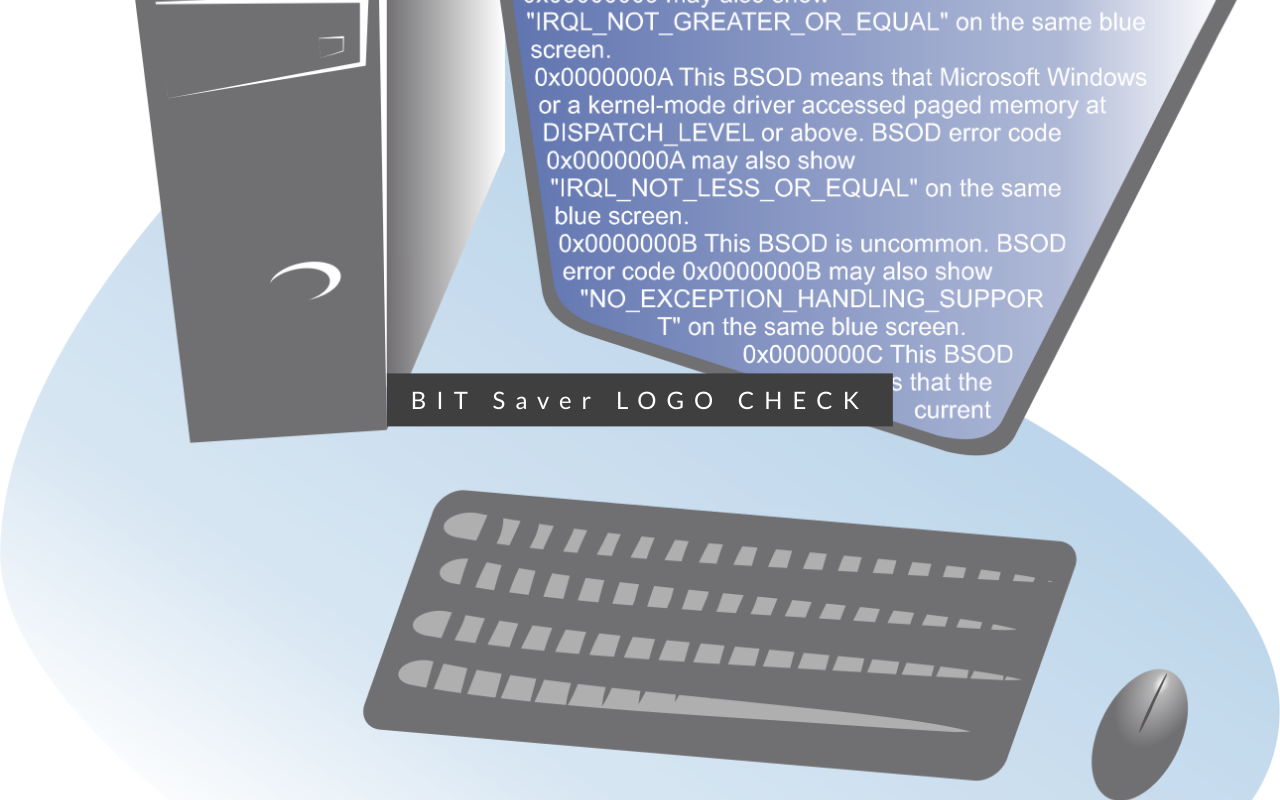
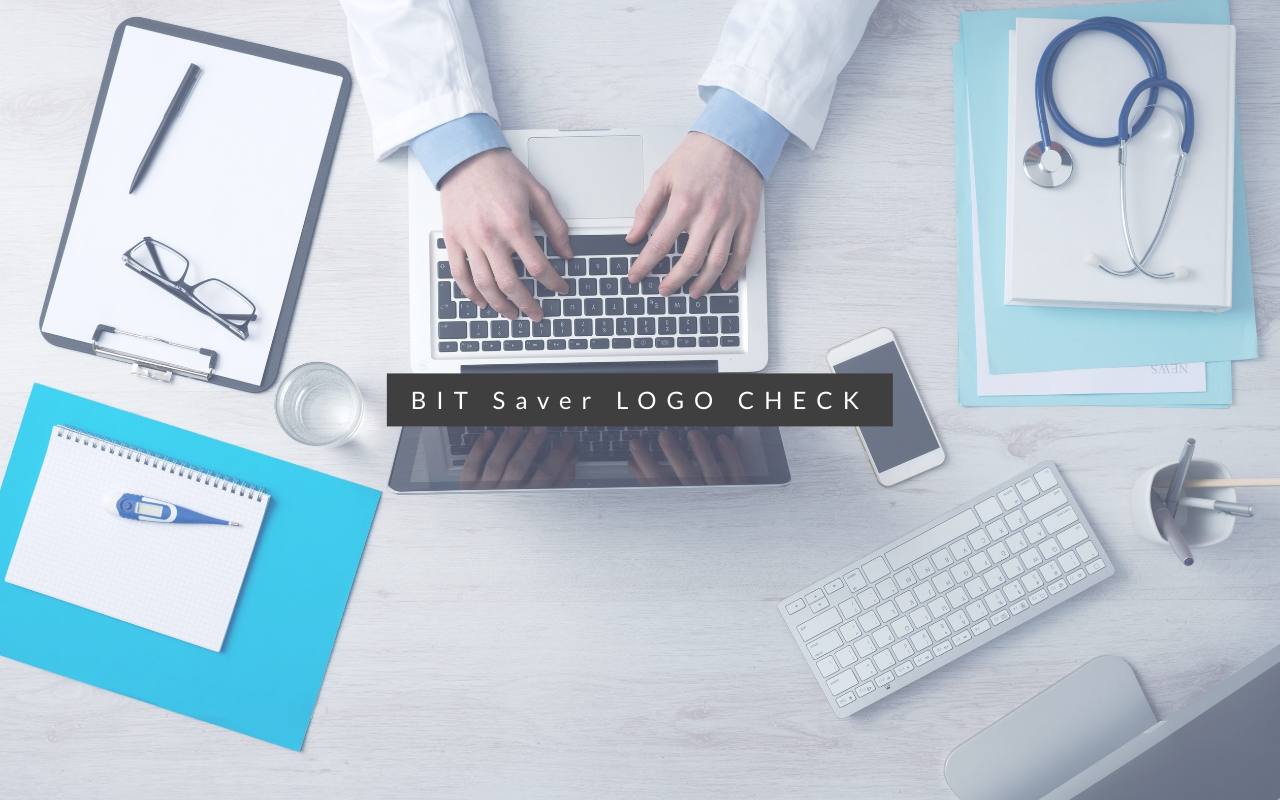
Before and after one commit to Toshin0/bitS, a plain HTML site: page index.html in a window 1280 px wide. Drawn offline with Linux system fonts and the light colour scheme.

Commit message:
image change 1

```diff
--- a/index.html
+++ b/index.html
@@ -26,7 +26,7 @@
  	}
  	/* First image (Logo. Full height) */
 	.bgimg-1 {
-	    background-image: url('images/bitsaver-logo.png');
+	    background-image: url('images/image1.jpg');
 	    min-height: 100%;
 	}
 
```
Also changed, not shown: images/image1.jpg (added).
